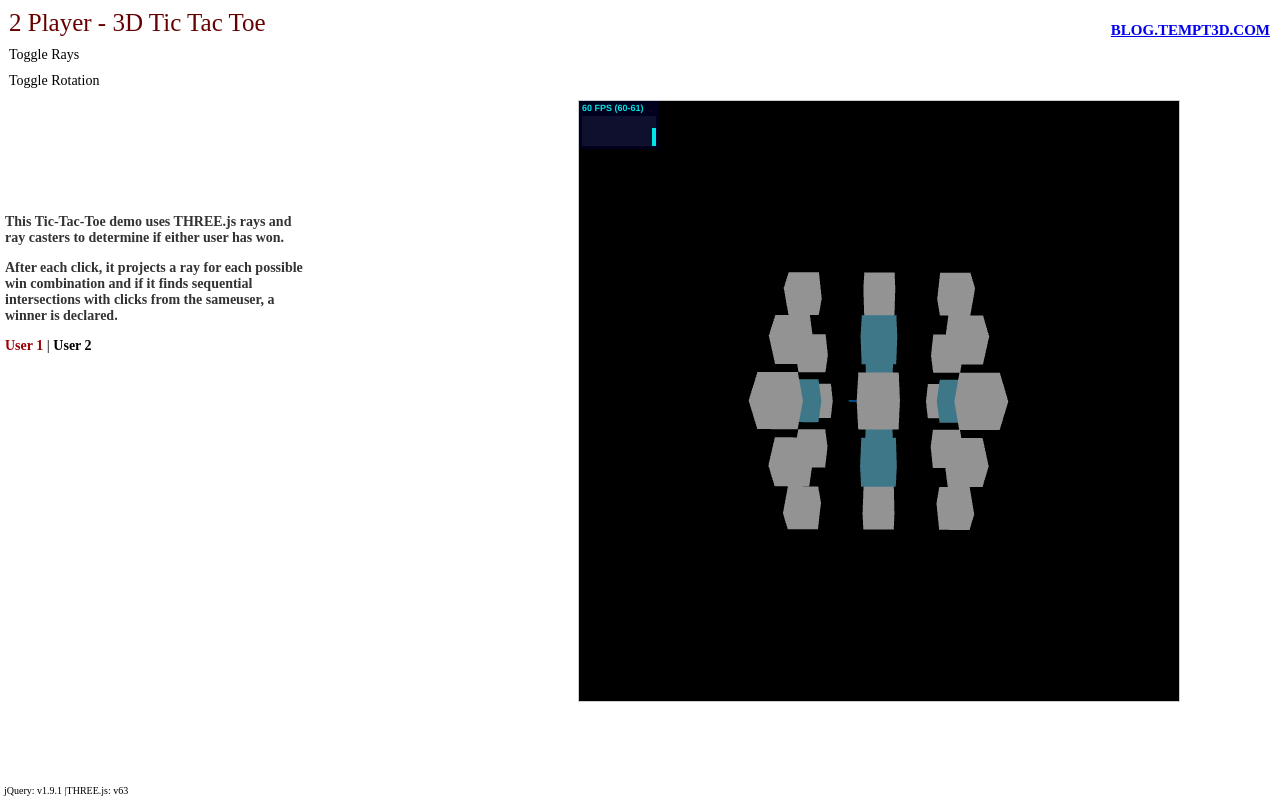
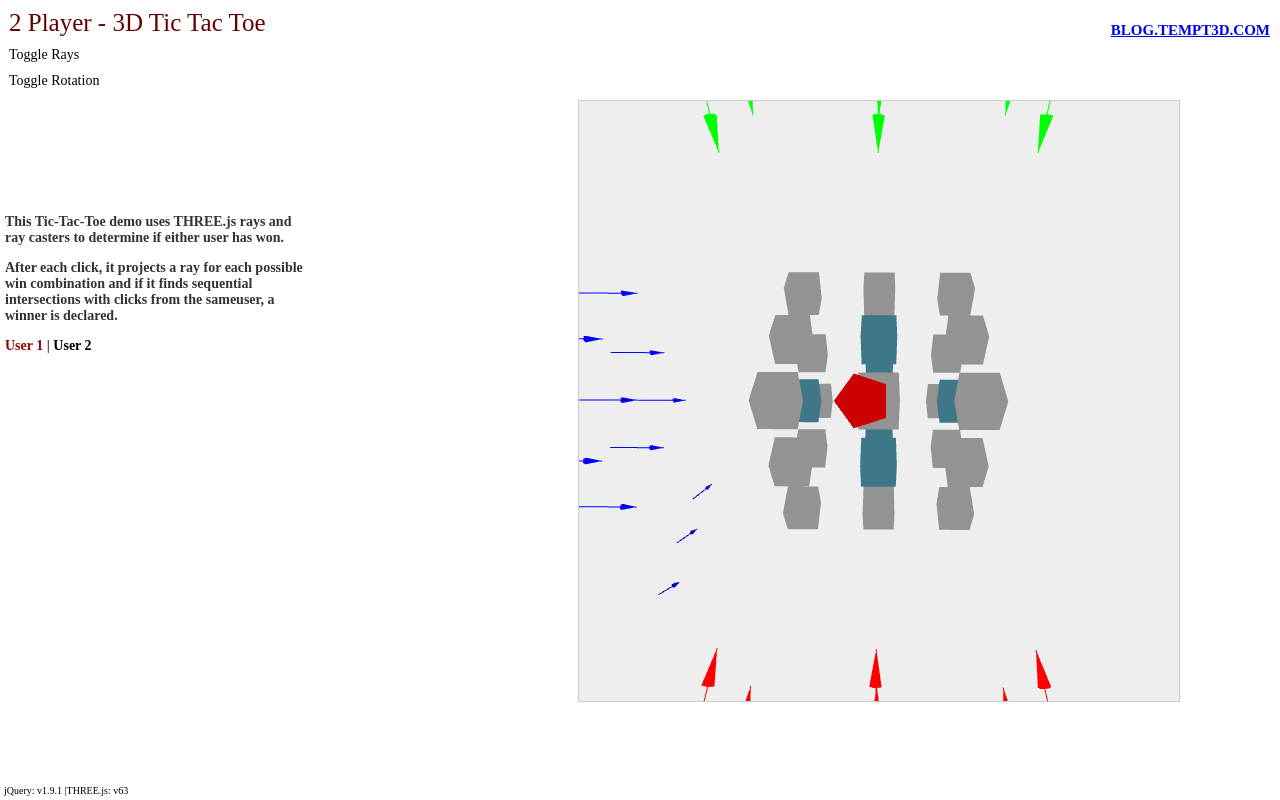
Before and after one commit to cubicleDowns/webgl-code-samples, a plain HTML site: page 3D-TTT/3D-tic-tac-toe.html in a window 1280 px wide. Drawn offline with Linux system fonts and the light colour scheme.

Commit message:
TTT demo working

```diff
--- a/3D-TTT/3D-tic-tac-toe.html
+++ b/3D-TTT/3D-tic-tac-toe.html
@@ -51,7 +51,7 @@
         userColor2 = new THREE.Color(0xFF434C),
         cubeColor1 = new THREE.Color(0x6ACEEB),
         cubeColor2 = new THREE.Color(0xFFFFFF),
-        cubeColor3 = new THREE.Color(0x0E6569);
+        cubeColor3 = new THREE.Color(0xCCCCCC);
 
       // got this silly color scheme here:
       // https://kuler.adobe.com/Seaman-Deckhand-color-theme-3185617/
@@ -66,7 +66,6 @@
 
       createCubes();
       createRays();
-      toggleArrows();
 
       // start the animation
       // this also does all of the setup.  i've encapsulated all of this work for brevity.
@@ -343,10 +342,10 @@
       origin3 = new THREE.Vector3(x,y,-z);
       origin4 = new THREE.Vector3(-x,y,-z);
 
-      arrow1 = new THREE.ArrowHelper(setup.xyz1Direction, origin1, setup.length, 0xFFFFFF);
-      arrow2 = new THREE.ArrowHelper(setup.xyz2Direction, origin2, setup.length, 0xFFFFFF);
-      arrow3 = new THREE.ArrowHelper(setup.xyz3Direction, origin3, setup.length, 0xFFFFFF);
-      arrow4 = new THREE.ArrowHelper(setup.xyz4Direction, origin4, setup.length, 0xFFFFFF);
+      arrow1 = new THREE.ArrowHelper(setup.xyz1Direction, origin1, setup.length, 0x333333);
+      arrow2 = new THREE.ArrowHelper(setup.xyz2Direction, origin2, setup.length, 0x333333);
+      arrow3 = new THREE.ArrowHelper(setup.xyz3Direction, origin3, setup.length, 0x333333);
+      arrow4 = new THREE.ArrowHelper(setup.xyz4Direction, origin4, setup.length, 0x333333);
 
       _demo.arrows.push(arrow1);
       _demo.arrows.push(arrow2);
@@ -426,12 +425,6 @@
         ticUser1 = 0;
         ticUser2 = 0;
 
-        // if('num' in rays[i]) {
-        //   console.log('num: ' + rays[i].num + '  length: ' + collisions.length);
-        // } else {
-        //   console.log('length: ' + collisions.length);
-        // }
-
         for(j = 0; j < collisions.length; j++){
           if(collisions[j].object.ttt === 'user1'){
             ticUser1++;
--- a/3D-TTT/css/demo.css
+++ b/3D-TTT/css/demo.css
@@ -60,7 +60,7 @@ ul.menu li {
   font-size: 25px;
   color: red;
   position: absolute;
-  left: 200px;
+  left: 300px;
   top: 10px;
 }
 
--- a/3D-TTT/js/scene.js
+++ b/3D-TTT/js/scene.js
@@ -32,9 +32,11 @@ Demo.Scene = function (containerId) {
 Demo.Scene.prototype = {
 
   init: function () {
+
+    this.renderer.setClearColorHex( 0xEEEEEE, 0.2 );
+
     this.listeners();
-    this.statsSetup();
-
+    // this.statsSetup();
   },
 
   listeners: function () {
@@ -63,7 +65,7 @@ Demo.Scene.prototype = {
     // NOTE: using the global variable "demo" instead of "this".
       requestAnimationFrame(_demo.animate);
       _demo.render();
-      _demo.stats.update();
+      // _demo.stats.update();
       _demo.cameras.controls.update();
   },
 
```
